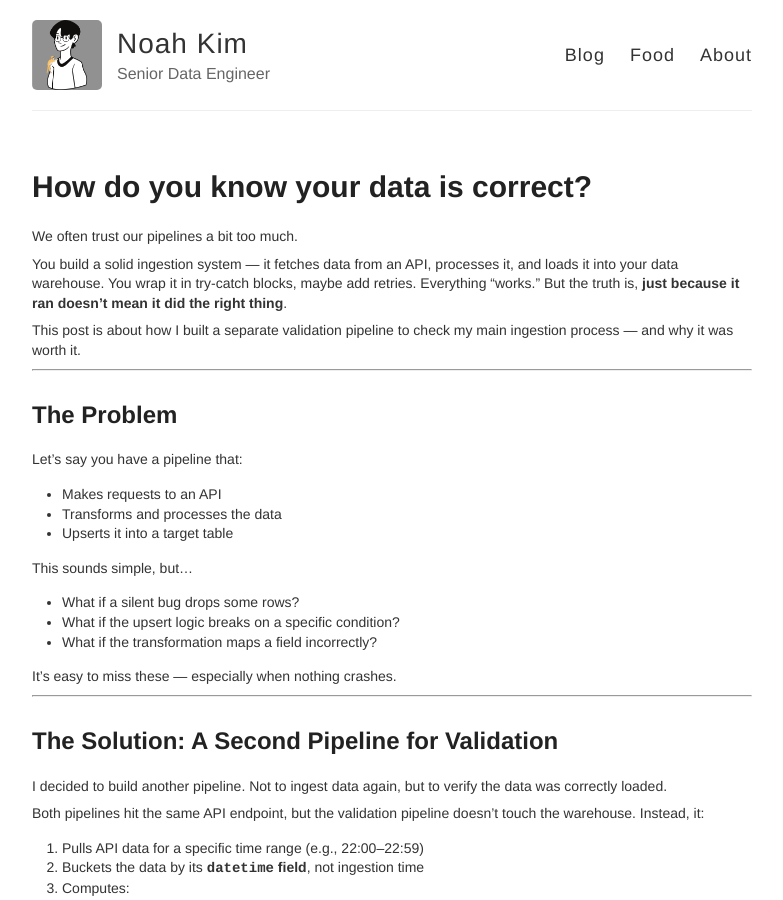
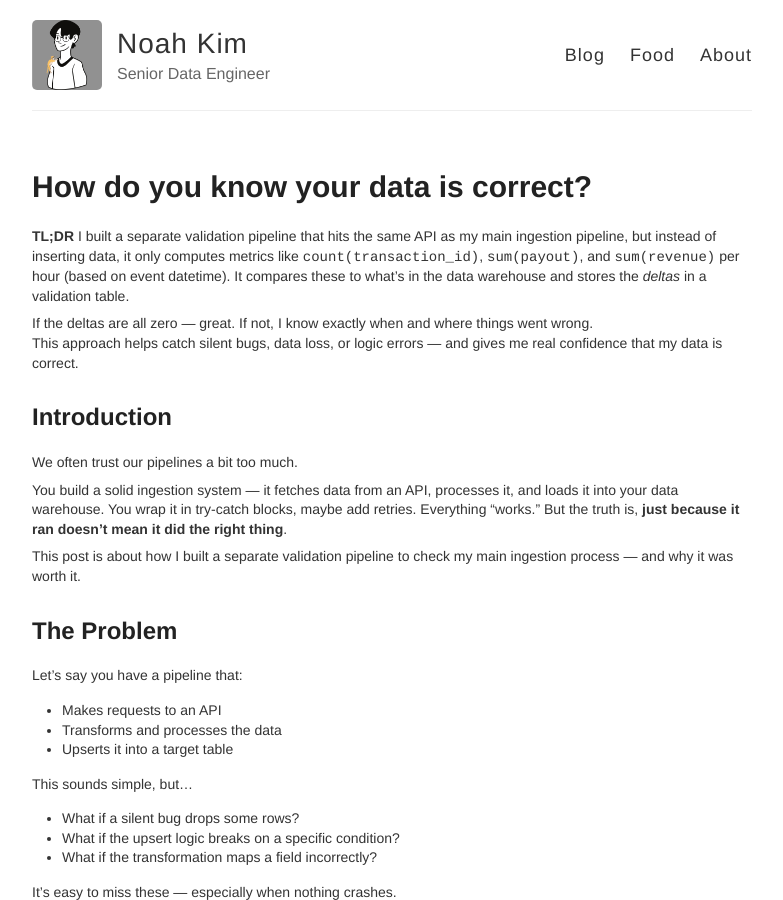
Before and after one commit to noahtjkim/noahtjkim.github.io, a Jekyll site: the page built from _posts/2025-07-23-How_do_you_know_your_data_is_correct.md, in a window 1280 px wide and 900 px high. Shown: the whole window, without its empty margins (248-1031 px from the left). Built offline with Jekyll 4.4.1, drawn with Linux system fonts in a browser that asks for light colours.

Commit message:
Update 2025-07-23-How_do_you_know_your_data_is_correct.md

```diff
--- a/_posts/2025-07-23-How_do_you_know_your_data_is_correct.md
+++ b/_posts/2025-07-23-How_do_you_know_your_data_is_correct.md
@@ -4,13 +4,20 @@ title: How do you know your data is correct?
 categories: engineering
 ---
 
+**TL;DR**
+I built a separate validation pipeline that hits the same API as my main ingestion pipeline, but instead of inserting data, it only computes metrics like `count(transaction_id)`, `sum(payout)`, and `sum(revenue)` per hour (based on event datetime). It compares these to what's in the data warehouse and stores the *deltas* in a validation table.
+
+If the deltas are all zero — great. If not, I know exactly when and where things went wrong.
+This approach helps catch silent bugs, data loss, or logic errors — and gives me real confidence that my data is correct.
+
+
+## Introduction
 We often trust our pipelines a bit too much.
 
 You build a solid ingestion system — it fetches data from an API, processes it, and loads it into your data warehouse. You wrap it in try-catch blocks, maybe add retries. Everything "works." But the truth is, **just because it ran doesn’t mean it did the right thing**.
 
 This post is about how I built a separate validation pipeline to check my main ingestion process — and why it was worth it.
 
----
 
 ## The Problem
 
@@ -27,7 +34,6 @@ This sounds simple, but…
 
 It’s easy to miss these — especially when nothing crashes.
 
----
 
 ## The Solution: A Second Pipeline for Validation
 
@@ -46,7 +52,6 @@ Both pipelines hit the same API endpoint, but the validation pipeline doesn’t
 If the delta = 0 → great
 If there’s a mismatch → something’s off
 
----
 
 ## Why This Works
 
@@ -63,7 +68,6 @@ I can quickly answer questions like:
 - Why does today’s revenue look low?
 - Was there a schema bug at midnight?
 
----
 
 ## What It Doesn’t Catch (And How to Go Further)
 
@@ -74,21 +78,18 @@ Even if counts match, field types or names might change silently.
 
 **Fix:** Log and diff field lists + data types across runs
 
----
 
 ### Outlier Detection
 What if the API sent bad values, but the row count is right?
 
 **Fix:** Add Z-score anomaly checks on revenue, payout, etc.
 
----
 
 ### Simple Dashboard
 Raw deltas are powerful — but a quick UI helps debug faster.
 
 **Fix:** A simple dashboard showing 1-hour blocks and validation status
 
----
 
 ## Final Thoughts
 
```
